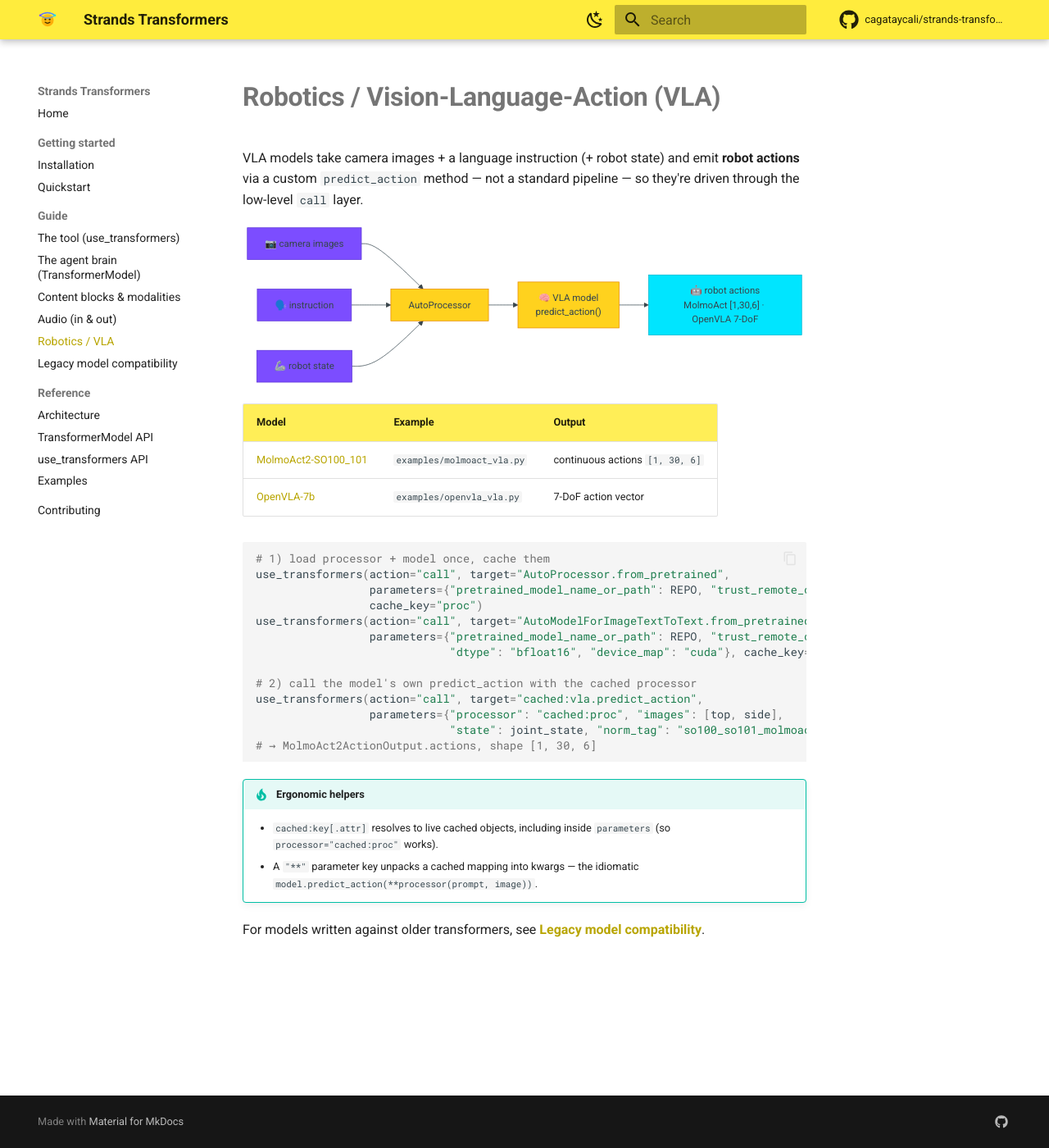
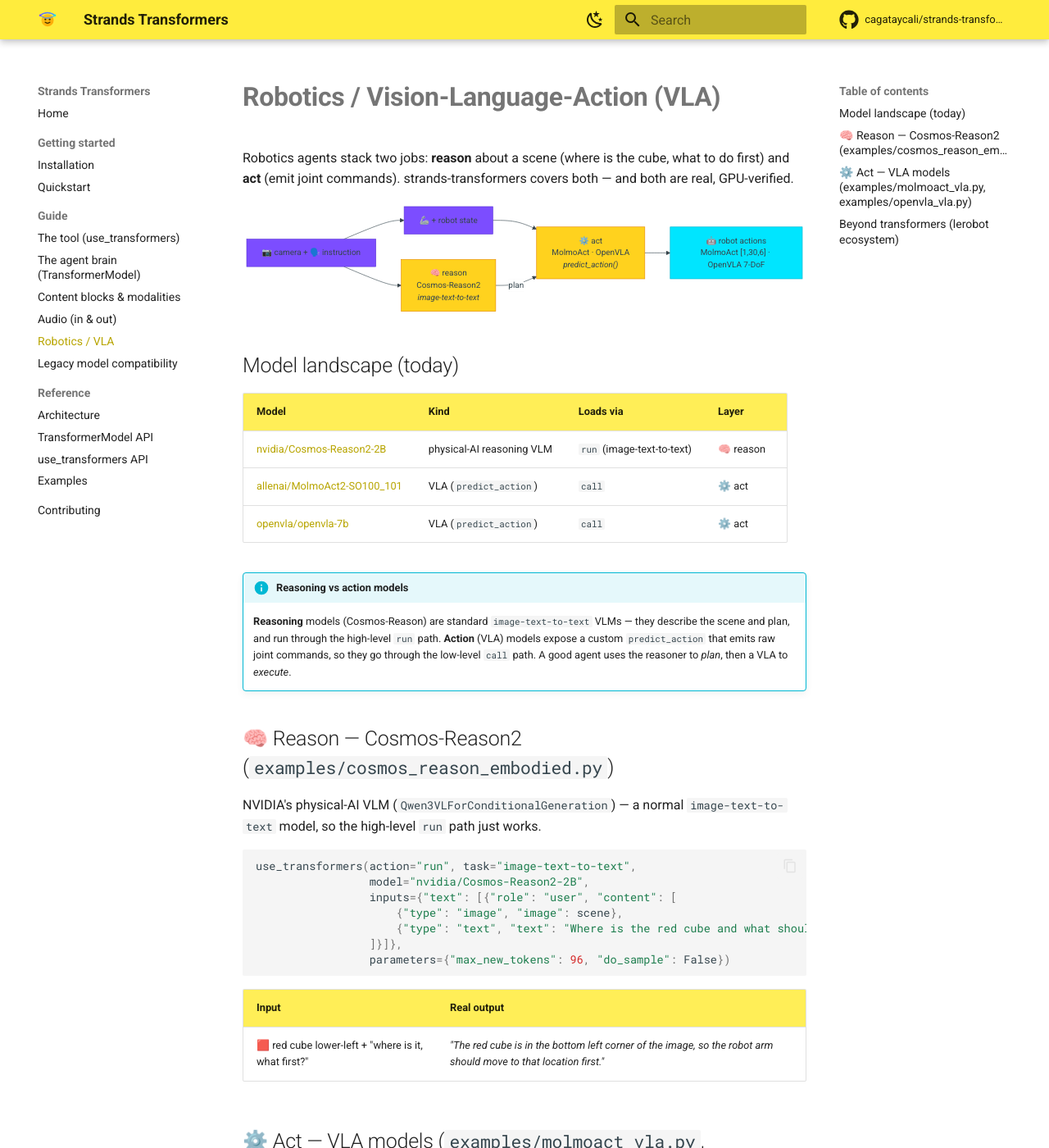
Before and after one commit to cagataycali/strands-transformers, an MkDocs documentation site: the page built from docs/guide/robotics.md, in a window 1280 px wide and 1400 px high. Shown: the whole window at 82% size. Built offline with MkDocs 1.6.1 and Material for MkDocs 9.7.7, drawn with Linux system fonts in a browser that asks for light colours; comment, search, counter and statistics services are not loaded; some of the changed text lies outside the part shown.

Commit message:
feat(examples,docs): strengthen robotics — add Cosmos-Reason2 embodied reasoning + model landscape
Surveyed HuggingFace for transformers-loadable robotics models today. Findings:
- transformers-native: MolmoAct2 (auto_map ImageTextToText), OpenVLA-7b,
  and nvidia/Cosmos-Reason2-2B (Qwen3VLForConditionalGeneration — physical-AI
  reasoning VLM).
- lerobot/Isaac ecosystem (SmolVLA, pi0/pi0.5, ACT, Diffusion, GR00T-N1.7) use
  their own runtimes, not transformers AutoModel — out of scope for the tool.

New examples/cosmos_reason_embodied.py (E2E verified on CUDA): red cube lower-left
→ 'The red cube is in the bottom left corner of the image, so the robot arm
should move to that location first.' Runs through the high-level run path.

Docs robotics page rewritten into a two-layer story — 🧠 reason (Cosmos-Reason,
run path) feeding ⚙️ act (MolmoAct/OpenVLA, call path) — with a color-coded
mermaid, a model-landscape table, real verified outputs, and an explicit note on
the lerobot ecosystem. README robotics <details> + examples table updated.

Verified: mkdocs build --strict clean; smoke 12/12.

````diff
--- a/docs/guide/robotics.md
+++ b/docs/guide/robotics.md
@@ -1,29 +1,64 @@
 # Robotics / Vision-Language-Action (VLA)
 
-VLA models take camera images + a language instruction (+ robot state) and emit
-**robot actions** via a custom `predict_action` method — not a standard pipeline —
-so they're driven through the low-level `call` layer.
+Robotics agents stack two jobs: **reason** about a scene (where is the cube,
+what to do first) and **act** (emit joint commands). strands-transformers covers
+both — and both are real, GPU-verified.
 
 ```mermaid
 flowchart LR
-    CAM["📷 camera images"] --> PROC["AutoProcessor"]
-    INS["🗣️ instruction"] --> PROC
-    ST["🦾 robot state"] --> PROC
-    PROC --> VLA["🧠 VLA model<br/>predict_action()"]
-    VLA --> ACT["🤖 robot actions<br/>MolmoAct [1,30,6] · OpenVLA 7-DoF"]
+    CAM["📷 camera + 🗣️ instruction"]
+    CAM --> REASON["🧠 reason<br/>Cosmos-Reason2<br/><i>image-text-to-text</i>"]
+    CAM --> ST["🦾 + robot state"]
+    ST --> ACT["⚙️ act<br/>MolmoAct · OpenVLA<br/><i>predict_action()</i>"]
+    REASON -->|plan| ACT
+    ACT --> OUT["🤖 robot actions<br/>MolmoAct [1,30,6] · OpenVLA 7-DoF"]
 
     classDef in fill:#7C4DFF,stroke:#5b34d6,color:#fff;
     classDef mid fill:#FFD21E,stroke:#E68A00,color:#3a2d00;
     classDef out fill:#00E5FF,stroke:#00b3cc,color:#003844;
-    class CAM,INS,ST in;
-    class PROC,VLA mid;
-    class ACT out;
+    class CAM,ST in;
+    class REASON,ACT mid;
+    class OUT out;
 ```
 
-| Model | Example | Output |
-|-------|---------|--------|
-| [MolmoAct2-SO100_101](https://huggingface.co/allenai/MolmoAct2-SO100_101) | `examples/molmoact_vla.py` | continuous actions `[1, 30, 6]` |
-| [OpenVLA-7b](https://huggingface.co/openvla/openvla-7b) | `examples/openvla_vla.py` | 7-DoF action vector |
+## Model landscape (today)
+
+| Model | Kind | Loads via | Layer |
+|-------|------|-----------|-------|
+| [nvidia/Cosmos-Reason2-2B](https://huggingface.co/nvidia/Cosmos-Reason2-2B) | physical-AI reasoning VLM | `run` (image-text-to-text) | 🧠 reason |
+| [allenai/MolmoAct2-SO100_101](https://huggingface.co/allenai/MolmoAct2-SO100_101) | VLA (`predict_action`) | `call` | ⚙️ act |
+| [openvla/openvla-7b](https://huggingface.co/openvla/openvla-7b) | VLA (`predict_action`) | `call` | ⚙️ act |
+
+!!! info "Reasoning vs action models"
+    **Reasoning** models (Cosmos-Reason) are standard `image-text-to-text` VLMs —
+    they describe the scene and plan, and run through the high-level `run` path.
+    **Action** (VLA) models expose a custom `predict_action` that emits raw joint
+    commands, so they go through the low-level `call` path. A good agent uses the
+    reasoner to *plan*, then a VLA to *execute*.
+
+## 🧠 Reason — Cosmos-Reason2 (`examples/cosmos_reason_embodied.py`)
+
+NVIDIA's physical-AI VLM (`Qwen3VLForConditionalGeneration`) — a normal
+`image-text-to-text` model, so the high-level `run` path just works.
+
+```python
+use_transformers(action="run", task="image-text-to-text",
+                 model="nvidia/Cosmos-Reason2-2B",
+                 inputs={"text": [{"role": "user", "content": [
+                     {"type": "image", "image": scene},
+                     {"type": "text", "text": "Where is the red cube and what should the arm do first?"},
+                 ]}]},
+                 parameters={"max_new_tokens": 96, "do_sample": False})
+```
+
+| Input | Real output |
+|-------|-------------|
+| 🟥 red cube lower-left + "where is it, what first?" | *"The red cube is in the bottom left corner of the image, so the robot arm should move to that location first."* |
+
+## ⚙️ Act — VLA models (`examples/molmoact_vla.py`, `examples/openvla_vla.py`)
+
+VLA models take camera images + an instruction (+ robot state) and emit **robot
+actions** via a custom `predict_action`, driven through the `call` layer:
 
 ```python
 # 1) load processor + model once, cache them
@@ -41,11 +76,26 @@
 # → MolmoAct2ActionOutput.actions, shape [1, 30, 6]
 ```
 
+| Model | Output |
+|-------|--------|
+| MolmoAct2-SO100_101 | continuous actions `[1, 30, 6]` |
+| OpenVLA-7b | 7-DoF action vector |
+
 !!! tip "Ergonomic helpers"
     - `cached:key[.attr]` resolves to live cached objects, including inside
       `parameters` (so `processor="cached:proc"` works).
     - A `"**"` parameter key unpacks a cached mapping into kwargs — the idiomatic
       `model.predict_action(**processor(prompt, image))`.
 
+## Beyond transformers (lerobot ecosystem)
+
+Some popular robot policies — **SmolVLA**, **π0 / π0.5**, **ACT**, **Diffusion
+Policy**, **NVIDIA GR00T-N1.7** — ship as [lerobot](https://github.com/huggingface/lerobot)
+or Isaac-GR00T checkpoints with their *own* runtimes, not transformers
+`AutoModel` classes. They're out of scope for `use_transformers` (which wraps
+*transformers*), but pair naturally with [`use_lerobot`](https://github.com/cagataycali)
+in the same agent. For transformers-native robotics today, use the three models
+above.
+
 For models written against older transformers, see
 **[Legacy model compatibility](compat.md)**.
````
Also changed, not shown: README.md (+10 -4 lines), docs/reference/examples.md (+1 -0 lines), 1 other file.
